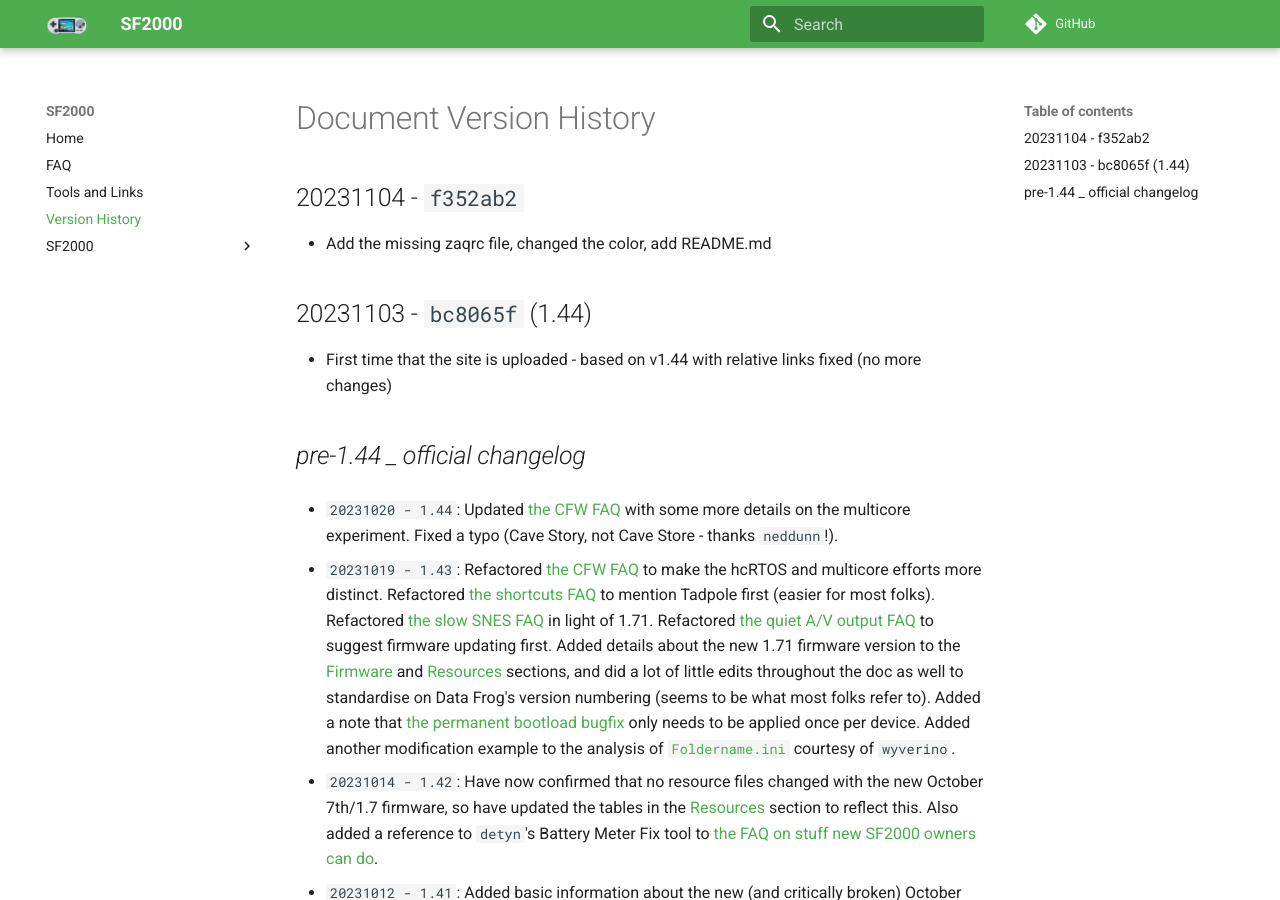
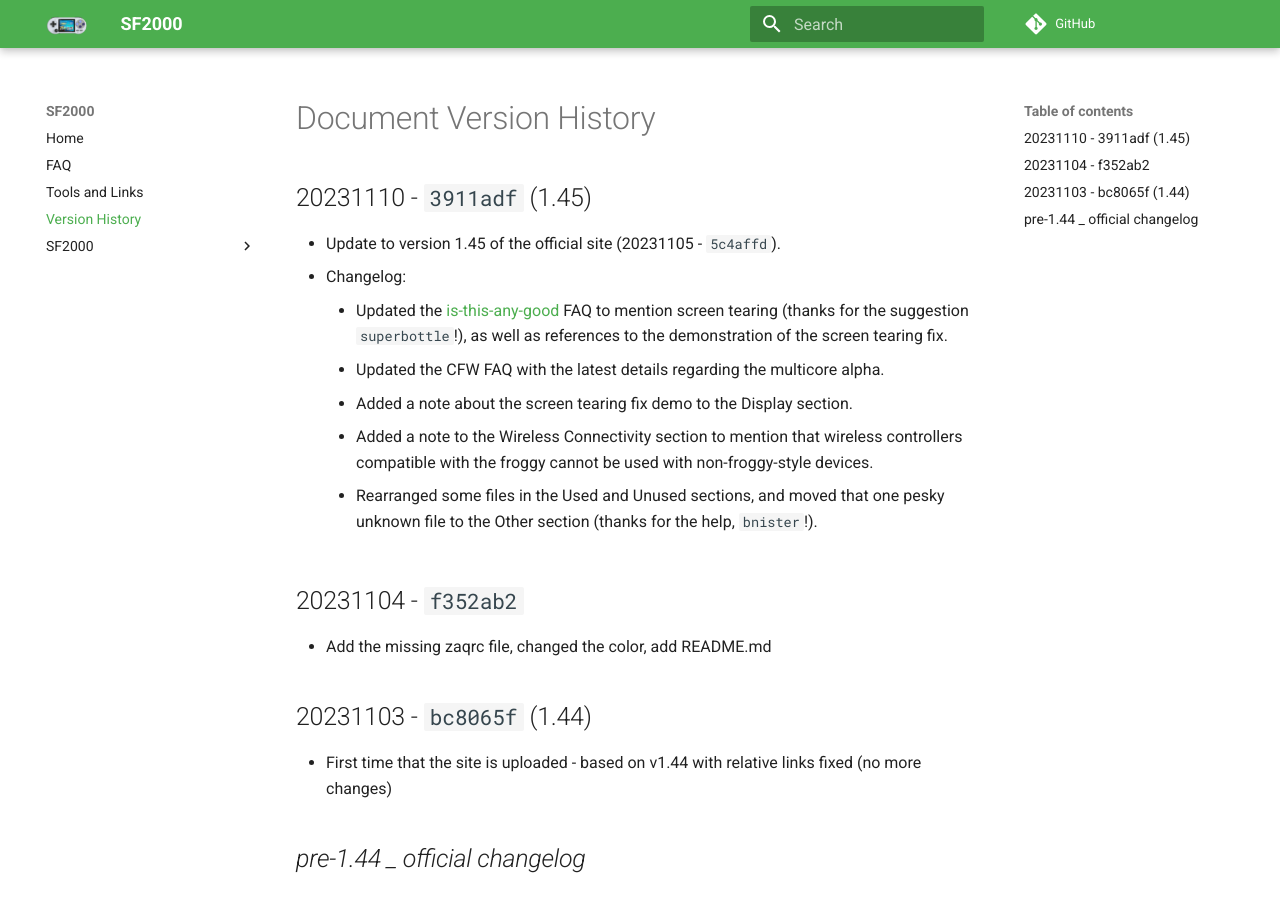
Before and after one commit to pt13762104/sf2000, an MkDocs documentation site: the page built from docs/version.md, in a window 1280 px wide and 900 px high. Built offline with MkDocs 1.6.1 and Material for MkDocs 9.7.7, drawn with Linux system fonts in a browser that asks for light colours; comment, search, counter and statistics services are not loaded.

Commit message:
Update changelog

```diff
--- a/docs/version.md
+++ b/docs/version.md
@@ -1,4 +1,12 @@
 # Document Version History
+## 20231110 - `3911adf` (1.45)
+- Update to version 1.45 of the official site (20231105 - `5c4affd`).
+- Changelog:
+    * Updated the [is-this-any-good](faq.md#is-this-thing-any-good) FAQ to mention screen tearing (thanks for the suggestion `superbottle`!), as well as references to the demonstration of the screen tearing fix.
+    * Updated the CFW FAQ with the latest details regarding the multicore alpha.
+    * Added a note about the screen tearing fix demo to the Display section.
+    * Added a note to the Wireless Connectivity section to mention that wireless controllers compatible with the froggy cannot be used with non-froggy-style devices.
+    * Rearranged some files in the Used and Unused sections, and moved that one pesky unknown file to the Other section (thanks for the help, `bnister`!).
 ## 20231104 - `f352ab2`
 - Add the missing zaqrc file, changed the color, add README.md
 ## 20231103 - `bc8065f` (1.44)
```
